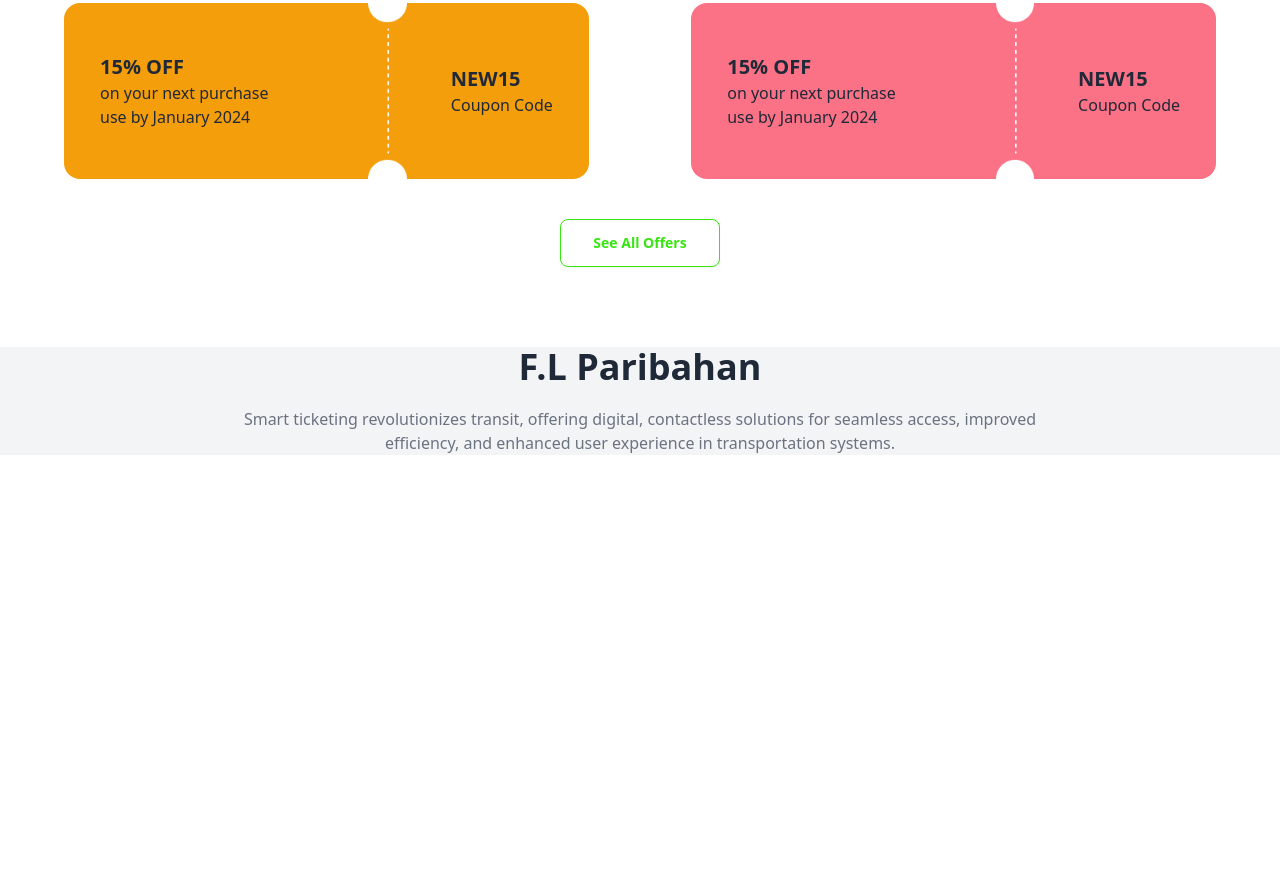
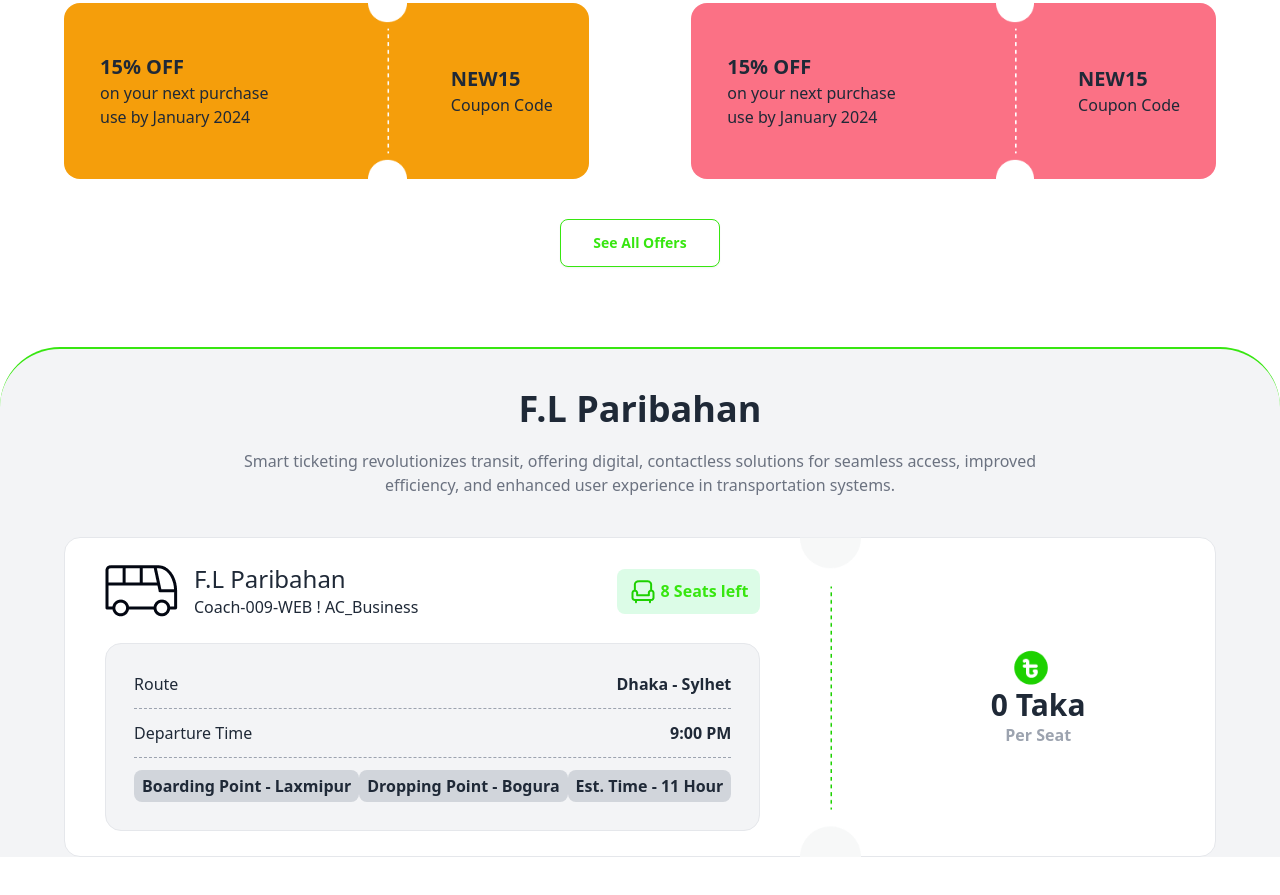
Before and after one commit to Developer-Mehedi-21/assignment-4, a plain HTML site: page index.html in a window 1280 px wide. Shown: the part 785-1680 px from the top of the page. Before the commit the page ends 1320 px from the top, so only its background shows below. Drawn offline with nearby package versions, Linux system fonts and the light colour scheme.

Commit message:
added half of  the ticket buy section

```diff
--- a/index.html
+++ b/index.html
@@ -113,17 +113,79 @@
     </section>
 
     <!-- ticket buy section -->
+    <section class="bg-gray-100 border-t-2 border-[#37e610] rounded-t-[60px] my-20">
 
-    <section class="my-20 bg-gray-100">
-      <div class="text-center space-y-5">
+      <div class="">
+        <div class="text-center space-y-5 p-5 lg:p-10">
           <h1 class="text-4xl font-bold">F.L Paribahan</h1>
           <p class="text-gray-500">Smart ticketing revolutionizes transit, offering digital, contactless solutions for
             seamless access, improved
             <br>efficiency, and enhanced user experience in transportation systems.
           </p>
         </div>
+        <!-- container of 3 divs for flex  -->
+        <div class="flex h-80 items-center mx-4 md:mx-12 lg:mx-16 bg-white rounded-2xl border ">
+          <!-- left side div  -->
+          <div class="p-10">
+            <div class="flex justify-between items-center">
+              <div class="flex gap-4 items-center">
+                <div>
+                  <img src="images/bus-logo.png" alt="">
+                </div>
+                <div>
+                  <h2 class="text-2xl">F.L Paribahan</h2>
+                  <p>Coach-009-WEB ! AC_Business</p>
+                </div>
+              </div>
+              <div class="flex gap-1 items-center text-[#37e610] bg-green-100 w-fit px-3 py-2 rounded-lg font-bold">
+                <div><img src="images/seat-green.png" alt=""></div>
+                <div>
+                  <p><span>8</span> Seats left</p>
+                </div>
+              </div>
+            </div>
 
-      <div></div>
+            <!-- route and time div  -->
+            <div class="space-y-3 mt-6 border bg-gray-100 rounded-2xl p-7">
+              <div class="flex justify-between">
+                <p>Route</p>
+                <p class="font-bold">Dhaka - Sylhet</p>
+              </div>
+              <hr class="border-t border-dashed border-gray-400">
+              <div class="flex justify-between">
+                <p>Departure Time</p>
+                <p class="font-bold">9:00 PM</p>
+              </div>
+              <hr class="border-t border-dashed border-gray-400">
+              <div class="flex justify-between font-bold">
+                <p class="w-fit bg-gray-300 px-2 py-1 rounded-lg">Boarding Point - Laxmipur</p>
+                <p class="w-fit bg-gray-300 px-2 py-1 rounded-lg">Dropping Point - Bogura</p>
+                <p class="w-fit bg-gray-300 px-2 py-1 rounded-lg">Est. Time - 11 Hour</p>
+              </div>
+            </div>
+          </div>
+
+
+          <!-- devider div -->
+          <div>
+            <img src="images/info-devider.png" alt="" class="h-80">
+          </div>
+
+          <!-- right side div  -->
+          <div class="flex flex-col gap-5 text-center justify-center mx-auto">
+            <div class="h-5 w-10 relative left-5">
+              <img src="images/fare.png" alt="">
+            </div>
+
+            <div>
+              <h1 class="text-3xl font-bold"><span>0</span> Taka</h1>
+              <p class="text-gray-400 font-bold">Per Seat</p>
+            </div>
+          </div>
+
+
+        </div>
+      </div>
     </section>
   </main>
 
```
Lines whose indentation alone changed are shown as unchanged.
